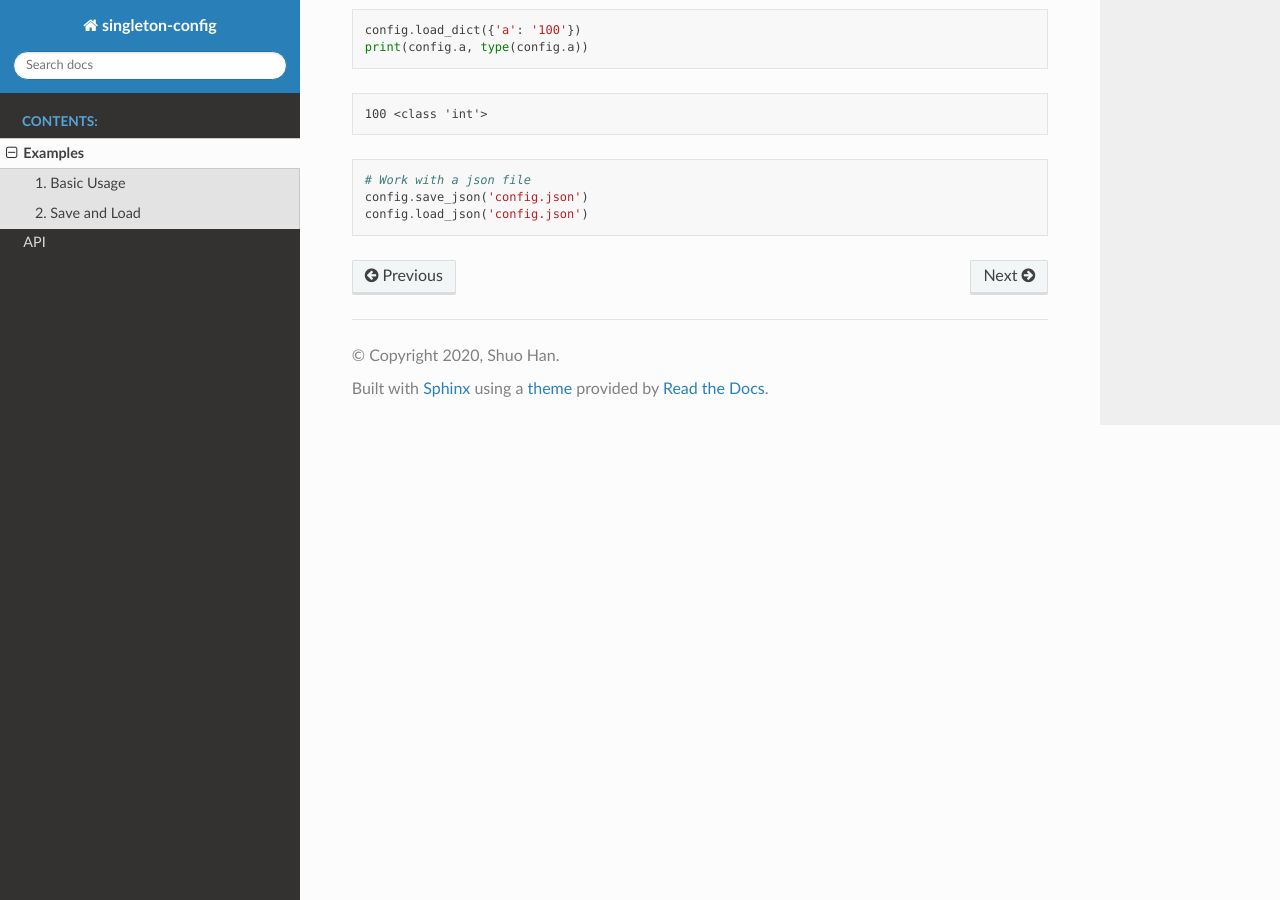
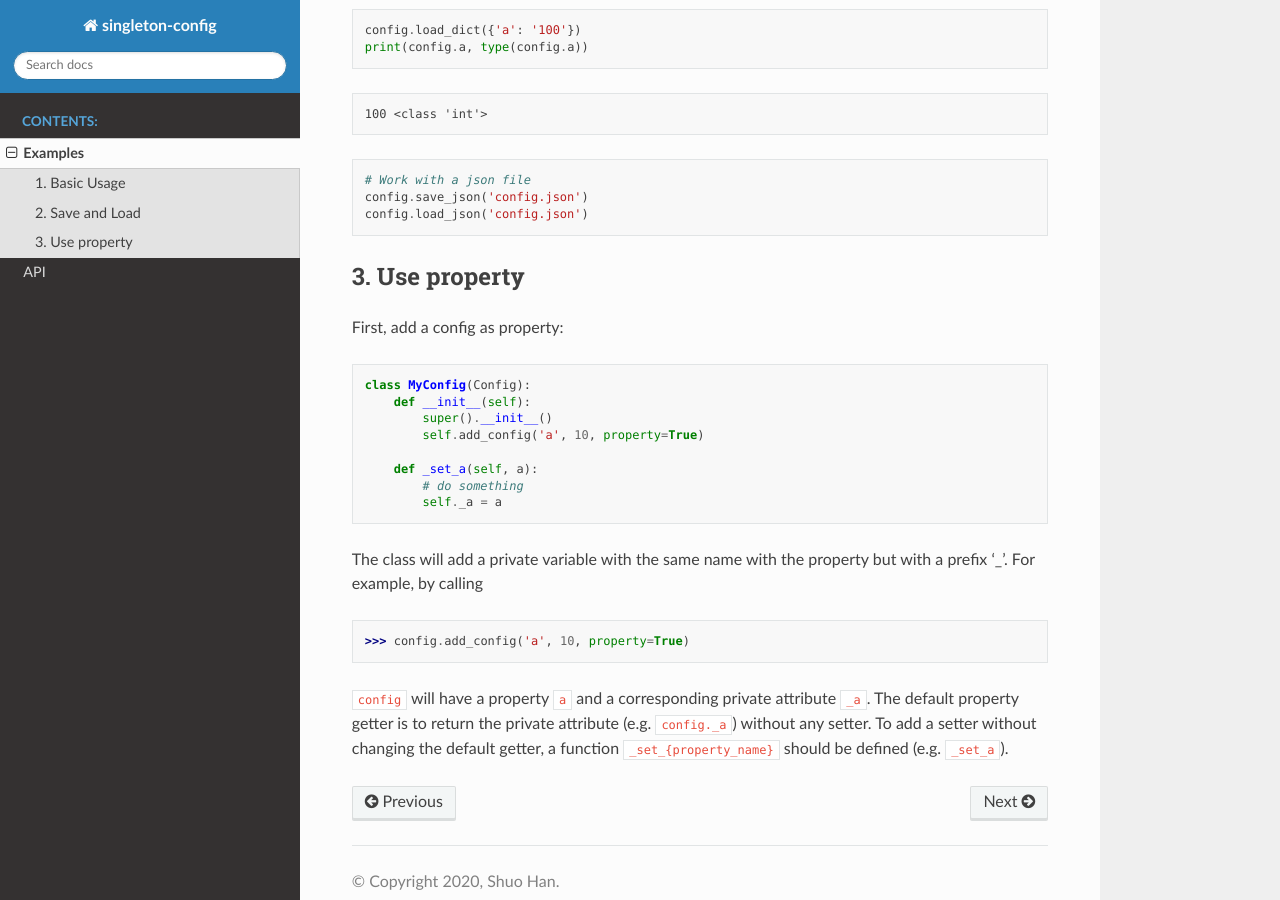
Before and after one commit to shuohan/singleton-config, a Sphinx documentation site: the page built from docs/source/examples.rst, in a window 1280 px wide and 900 px high, scrolled down 1218 px. Built offline with Sphinx 7.4.7 and the Read the Docs theme 2.0.0, drawn with Linux system fonts in a browser that asks for light colours.

Commit message:
Update docs for property

```diff
--- a/docs/source/conf.py
+++ b/docs/source/conf.py
@@ -60,7 +60,6 @@ html_theme = 'sphinx_rtd_theme'
 # Add any paths that contain custom static files (such as style sheets) here,
 # relative to this directory. They are copied after the builtin static files,
 # so a file named "default.css" will overwrite the builtin "default.css".
-html_static_path = ['_static']
 
 napoleon_use_rtype = True
 napoleon_use_ivar = False
--- a/docs/source/examples.rst
+++ b/docs/source/examples.rst
@@ -79,3 +79,29 @@ Examples
    # Work with a json file
    config.save_json('config.json')
    config.load_json('config.json')
+
+3. Use property
+---------------
+
+First, add a config as property:
+
+.. code-block:: python
+
+   class MyConfig(Config):
+       def __init__(self):
+           super().__init__()
+           self.add_config('a', 10, property=True)
+
+       def _set_a(self, a):
+           # do something
+           self._a = a
+
+The class will add a private variable with the same name with the property but
+with a prefix '_'. For example, by calling
+
+>>> config.add_config('a', 10, property=True)
+
+``config`` will have a property ``a`` and a corresponding private attribute
+``_a``. The default property getter is to return the private attribute (e.g.
+``config._a``) without any setter. To add a setter without changing the default
+getter, a function ``_set_{property_name}`` should be defined (e.g. ``_set_a``).
```
